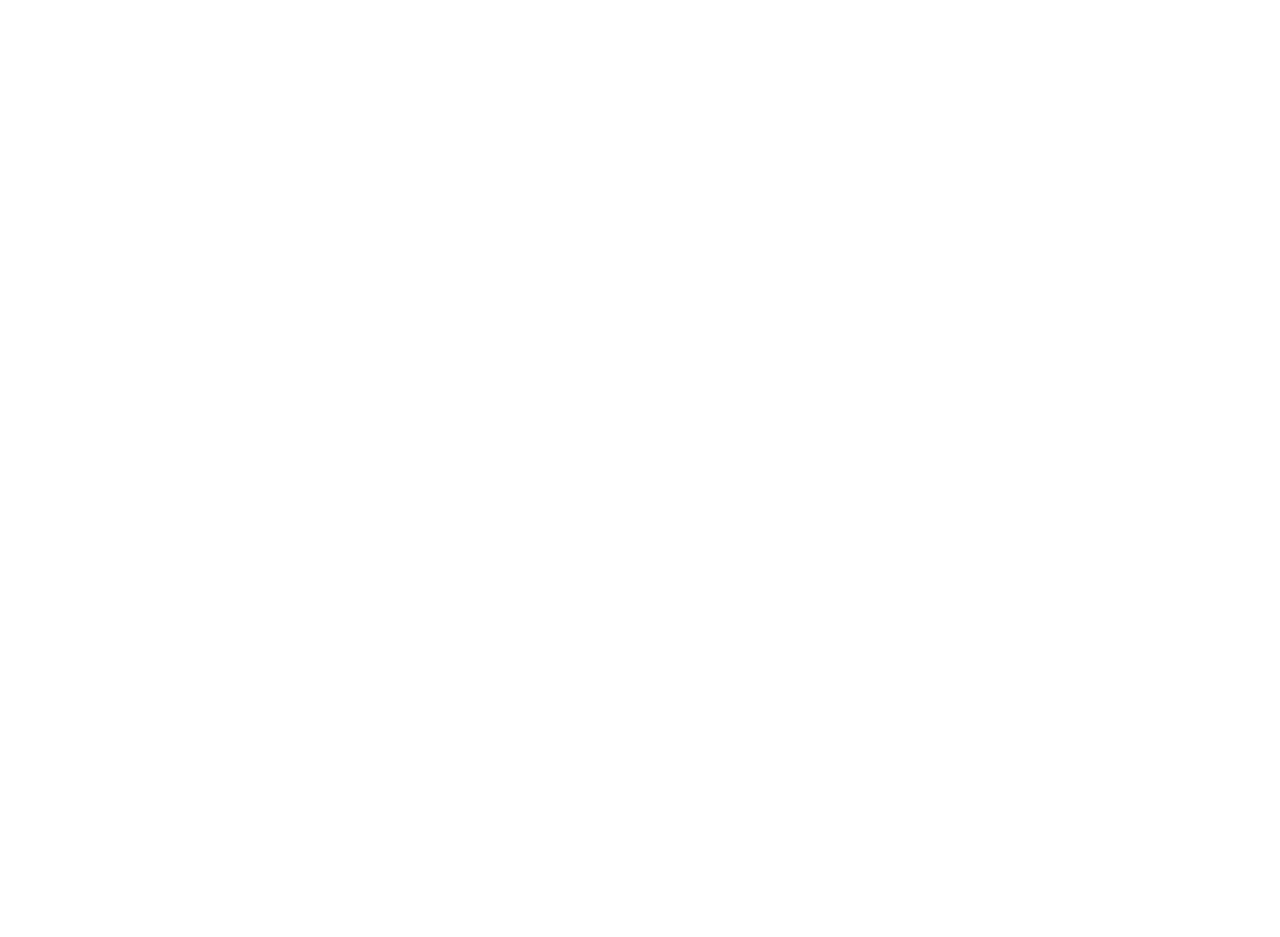
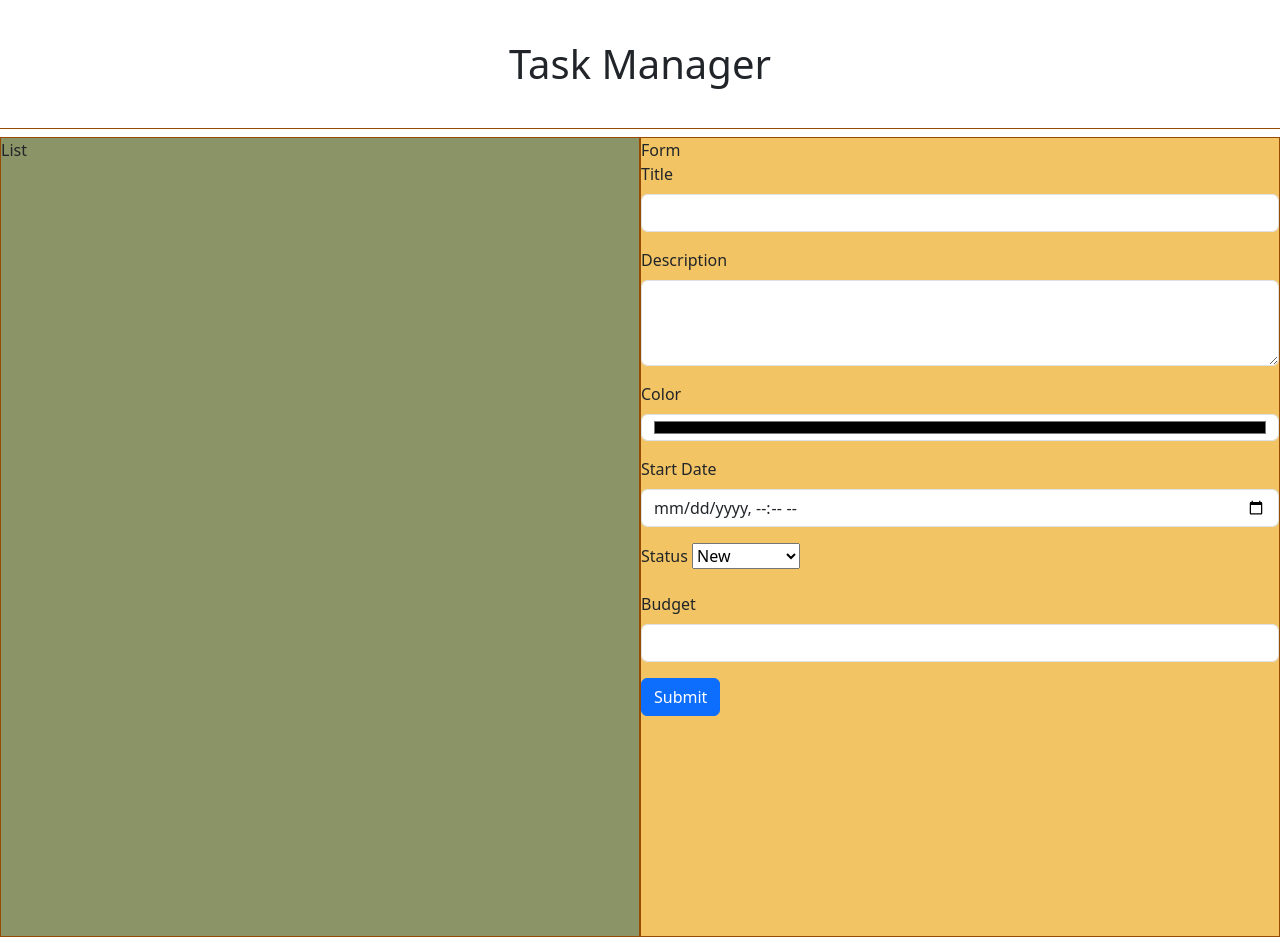
Before and after one commit to Amberpatton007/106, a plain HTML site: page index.html in a window 1280 px wide. Before the commit the page ends 800 px from the top, so only its background shows below. Drawn offline with nearby package versions, Linux system fonts and the light colour scheme.

Commit message:
"second homework assignment"

```diff
--- a/index.html
+++ b/index.html
@@ -4,11 +4,80 @@
     <meta charset="UTF-8">
     <meta name="viewport" content="width=device-width, initial-scale=1.0">
     <title>Document</title>
-    <link href="/styles/app.css">
+    <link href="/styles/app.css" rel="stylesheet">
+    <link href="https://cdn.jsdelivr.net/npm/bootstrap@5.3.3/dist/css/bootstrap.min.css" rel="stylesheet" integrity="sha384-QWTKZyjpPEjISv5WaRU9OFeRpok6YctnYmDr5pNlyT2bRjXh0JMhjY6hW+ALEwIH" crossorigin="anonymous">
 </head>
 <body>
+    <h1>Task Manager</h1>
+    <main>
+        <section id="list">List</section>
+        <section id="form">Form
+            <div class="mb-3">
+                <label class="form-label">Title</label>
+                <input type="text" class="form-control" id="txtTitle" />
+            </div>
 
+            <div class="mb-3">
+                <label class="form-label">Description</label>
+                <textarea rows="3" class="form-control" id="txtDescription"></textarea>
+            </div>
 
+            <div class="mb-3">
+                <label class="form-label">Color</label>
+                <input type="color" class="form-control" id="selColor" />
+            </div>
+
+            <div class="mb-3">
+                <label class="form-label">Start Date</label>
+                <input type="datetime-local" class="form-control" id="selDate" />
+            </div>
+
+            <div class="mb-3">
+                <label class="form-label">Status</label>
+                <select id="selStatus">
+                <option>New</option>
+                <option>In progress</option>
+                <option>Completed</option>
+                <option>Canceled</option>
+
+        </select>
+            </div>
+            <div class="mb-3">
+                <label class="form-label">Budget</label>
+                <input type="number" class="form-control" id="numBudget" />
+            </div>
+
+<button type="submit" id="btnSave" class="btn btn-primary">Submit</button>
+
+</section>
+    </main>
+    <script src="https://code.jquery.com/jquery-3.7.1.js" integrity="sha256-eKhayi8LEQwp4NKxN+CfCh+3qOVUtJn3QNZ0TciWLP4=" crossorigin="anonymous"></script>
     <script src="./scripts/apps.js"></script>
 </body>
 </html>
+
+<!-- emmet -->
+<!--<div id="test" class="red bordered cool"></div>
+
+this works like this: div>ul>li*7--
+>
+<div>
+    <ul>
+        <li></li>
+        <li></li>
+        <li></li>
+        <li></li>
+        <li></li>
+        <li></li>
+        <li></li>
+    </ul>
+</div>
+
+
+Title
+Description
+Color
+Start Date
+Status
+Budget
+-->
--- a/scripts/apps.js
+++ b/scripts/apps.js
@@ -1,19 +1,29 @@
-function sayHello(){
-    console.log("Hello there");
+function saveTask(){
+console.log("saving task");
+//get values
+const title =$("#txtTitle").val();
+const desc =$("txtDescription").val();
+const color =$("#selColor").val();
+const date =$("#selDate").val();
+const status =$("#selStatus").val();
+const budget =$("#numBudget").val();
+console.log(title, desc,color,date,status,budget);
+//build an object
+
+//save to server
+
+//display the task
 
 }
 
-function sayGoodbye(name,lastname){
-console.log("Adios!"+name+""+lastname);
-var color = "blue";
-}
+//i=i+1;
+//i+=1;
+function init(){
 
-function init(){
-    console.log("hello world");
-    //if the user pays they can visit
-    //{
-        sayHello();
-        //}
+    //load data
+
+    //hook events
+$("#btnSave").click(saveTask)
 }
 
 window.onload = init;//<-- this is a function, and will be executed
--- a/styles/app.css
+++ b/styles/app.css
@@ -0,0 +1,49 @@
+/* Global Styles */
+
+body {
+    font-family: Arial, sans-serif;
+    margin: 0;
+    padding: 0;
+    background-color: #f5f5dc; /* Soft beige background */
+  }
+
+  h1 {
+    color: #663300; /* Earthy brown text */
+    background-color: #fff; /* White background */
+    text-align: center;
+    padding: 1em;
+    border-bottom: 1px solid #964b00; /* Warm brown border */
+  }
+
+  main {
+    display: flex;
+    height: 100vh;
+
+  }
+
+  /* Component Styles */
+
+  #list {
+    background-color: #8b9467; /* Earthy terracotta background */
+    border: 1px solid #964b00; /* Warm brown border */
+    flex: 2;
+
+  }
+
+  #form {
+    background-color: #f2c464; /* Vibrant orange background */
+    border: 1px solid #964b00; /* Warm brown border */
+    flex: 2;
+
+  }
+
+  /* Additional Styles */
+
+  a {
+    text-decoration: none;
+    color: #663300; /* Earthy brown text */
+  }
+
+  a:hover {
+    color: #964b00; /* Warm brown text on hover */
+  }
```
